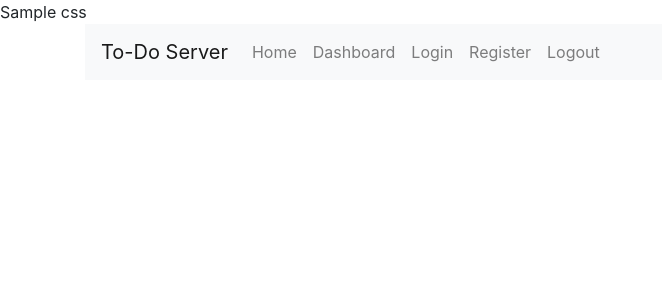
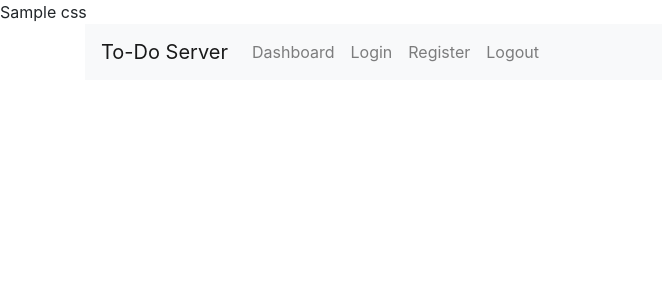
Before and after one commit to JosephDavidTalbot/Todo-Server, a CodeIgniter 4 app: the page made by app/Views/templates/header.php in a window 1280 px wide. Shown: the top 300 px of the page, without its empty margins (0-662 px from the left). Run offline with PHP 8.4 and a stand-in for CodeIgniter, Linux system fonts and the light colour scheme; the template is opened without the code that fills it: most values are stand-ins (such as "Sample title", 1, 10 or a date in 2020); some libraries are stand-ins or nearby versions.

Commit message:
Update header.php

```diff
--- a/app/Views/templates/header.php
+++ b/app/Views/templates/header.php
@@ -15,10 +15,7 @@
                     <a class="navbar-brand" href=".">To-Do Server</a>
                     <ul class="navbar-nav">
                         <li class="nav-item">
-                            <a class="nav-link" href=".">Home</a>
-                        </li>
-                        <li class="nav-item">
-                            <a class="nav-link" href="dashboard">Dashboard</a>
+                            <a class="nav-link" href=".">Dashboard</a>
                         </li>
                         <li class="nav-item">
                             <a class="nav-link" href="login">Login</a>
```
